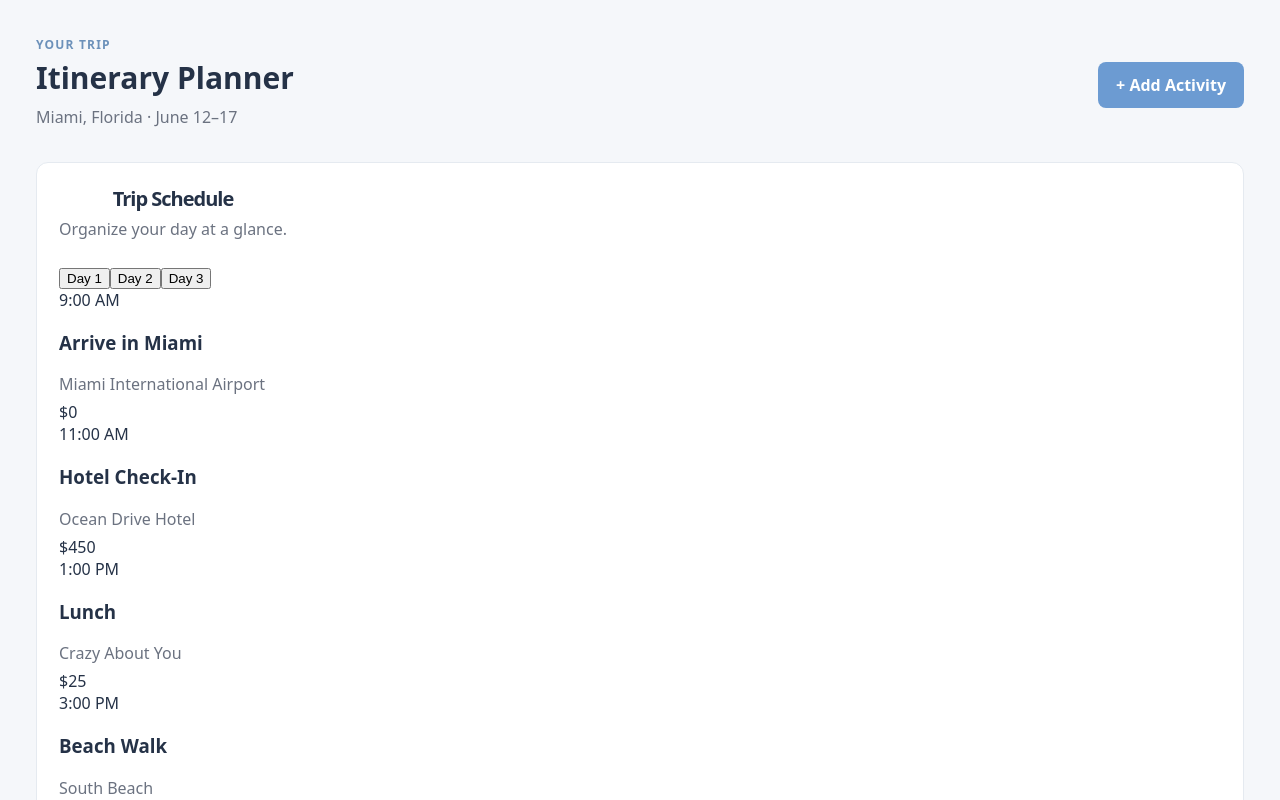
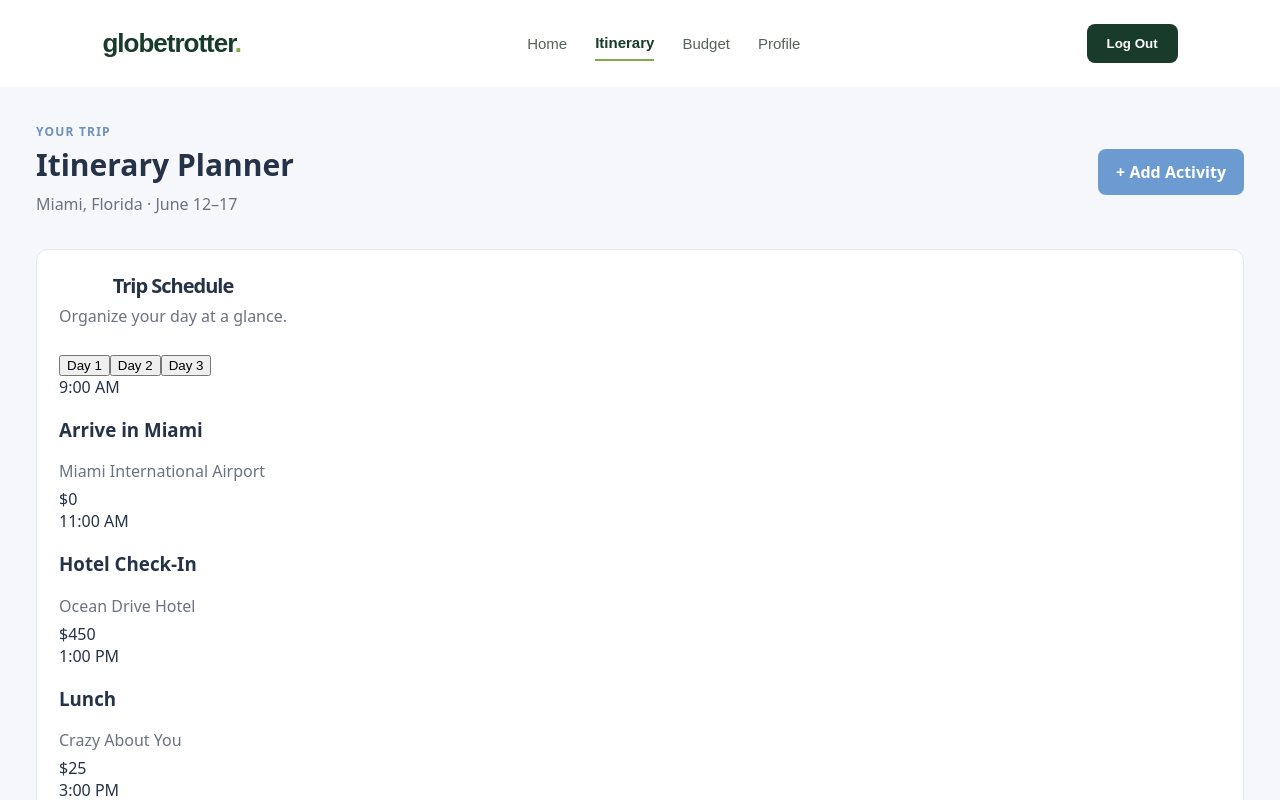
Before and after one commit to CSC-3380-Fall-2026/Team-7, a React (Vite) app in the folder client/: page /itinerary in a window 1280 px wide. Shown: the top 800 px of the page. Built offline with nearby package versions, Linux system fonts and the light colour scheme.

Commit message:
Add webpage navigation

```diff
--- a/client/src/App.tsx
+++ b/client/src/App.tsx
@@ -1,10 +1,20 @@
-import { BrowserRouter, Routes, Route } from "react-router-dom";
+import { BrowserRouter, Routes, Route, Outlet } from "react-router-dom";
 import Home from "./pages/Home";
 import Login from "./pages/Login";
 import Register from "./pages/Register";
 import Profile from "./pages/Profile";
 import BudgetPlanner from "./pages/BudgetPlanner";
 import ItineraryPlanner from "./pages/ItineraryPlanner";
+import Navigation from "./pages/navigation";
+
+function LoginFormat(){
+  return (
+    <>
+      <Navigation />
+      <Outlet />
+    </>
+  );
+}
 
 function App() {
   return (
@@ -13,9 +23,12 @@ function App() {
         <Route path="/" element={<Home />} />
         <Route path="/login" element={<Login />} />
         <Route path="/register" element={<Register />} />
+
+        <Route element={<LoginFormat />}>
         <Route path="/profile" element={<Profile />} />
         <Route path="/budget" element={<BudgetPlanner />} />
         <Route path="/itinerary" element={<ItineraryPlanner />} />
+        </Route>
       </Routes>
     </BrowserRouter>
   );
--- a/client/src/pages/Profile.tsx
+++ b/client/src/pages/Profile.tsx
@@ -1,6 +1,6 @@
 
 import { useEffect, useState } from "react";
-import { useNavigate, Link } from "react-router-dom";
+import { useNavigate } from "react-router-dom";
 import "../styles/profile.css";
 
 interface User {
@@ -111,15 +111,6 @@ function Profile() {
 
   return (
     <main className="profile-page">
-      <header className="profile-navbar">
-        <Link className="login-logo" to="/">
-          globetrotter<span>.</span>
-        </Link>
-
-        <button className="logout-button" onClick={handleLogout}>
-          Log Out
-        </button>
-      </header>
 
       <section className="profile-card">
         <p className="profile-eyebrow">YOUR ACCOUNT</p>
--- /dev/null
+++ b/client/src/pages/navigation.tsx
@@ -0,0 +1,35 @@
+import { Link, NavLink, useNavigate } from "react-router-dom";
+import "../styles/navigate.css";
+
+function Navigation(){
+    const navigate = useNavigate();
+
+    function logout(){
+        // When pressing logout, remove all data and send user to login page
+        localStorage.removeItem("token");
+        sessionStorage.removeItem("token");
+        navigate("/login");
+    }
+
+    return(
+        <header className="profile-navbar">
+        <Link className="login-logo" to="/">
+          globetrotter<span>.</span>
+        </Link>
+
+        <nav className="profile-nav-links">
+          {/*When adding new pages if needed, add them here so we can navigate to them from one page*/}
+          <NavLink to="/" end>Home</NavLink>
+          <NavLink to="/itinerary">Itinerary</NavLink>
+          <NavLink to="/budget">Budget</NavLink>
+          <NavLink to="/profile">Profile</NavLink>
+        </nav>
+
+        <button className="logout-button" onClick={logout}>
+          Log Out
+        </button>
+      </header>
+    );
+}
+
+export default Navigation;
--- /dev/null
+++ b/client/src/styles/navigate.css
@@ -0,0 +1,69 @@
+
+/* Navigation bar */
+.app-nav {
+    display: flex;
+    align-items: center;
+    justify-content: space-between;
+    gap: 24px;
+
+    padding: 18px 6%;
+    background-color: #ffffff;
+    border-bottom: 1px solid #e5e7eb;
+}
+
+/* Logo */
+.app-logo {
+    font-size: 26px;
+    font-weight: 800;
+    letter-spacing: -1px;
+    color: #183b2b;
+    text-decoration: none;
+    white-space: nowrap;
+}
+
+/* Container for links */
+.app-nav-links {
+    display: flex;
+    align-items: center;
+    gap: 30px;
+}
+
+/* navigation links */
+.app-nav-links a {
+    color: #526358;
+    font-size: 15px;
+    font-weight: 500;
+    text-decoration: none;
+    padding: 8px 0;
+
+    transition: color 0.2s ease;
+}
+
+/* Hovering */
+.app-nav-links a:hover {
+    color: #82a947;
+}
+
+/* Current page is highlighted */
+.app-nav-links a.active {
+    color: #183b2b;
+    font-weight: 700;
+    border-bottom: 2px solid #82a947;
+}
+
+/* logout button */
+.app-nav button {
+    background-color: #183b2b;
+    color: white;
+    border: none;
+    border-radius: 8px;
+    padding: 11px 20px;
+    font-size: 14px;
+    font-weight: 600;
+    cursor: pointer;
+    transition: background-color 0.2s ease;
+}
+
+.app-nav button:hover {
+    background-color: #315b43;
+}
--- a/client/src/styles/profile.css
+++ b/client/src/styles/profile.css
@@ -118,3 +118,32 @@
   font-size: 12px;
   text-align: center;
 }
+
+/* links for navigating */
+.profile-nav-links {
+    display: flex;
+    align-items: center;
+    gap: 28px;
+}
+
+/* each individual link */
+.profile-nav-links a {
+    color: #526358;
+    font-size: 15px;
+    font-weight: 500;
+    text-decoration: none;
+    padding: 8px 0;
+    transition: color 0.2s ease;
+}
+
+/* Hovering*/
+.profile-nav-links a:hover {
+    color: #82a947;
+}
+
+/* Current page is highlighted */
+.profile-nav-links a.active {
+    color: #183b2b;
+    font-weight: 700;
+    border-bottom: 2px solid #82a947;
+}
```
Also changed, not shown: 1 other file (tests, documents, lock files or other folders).
